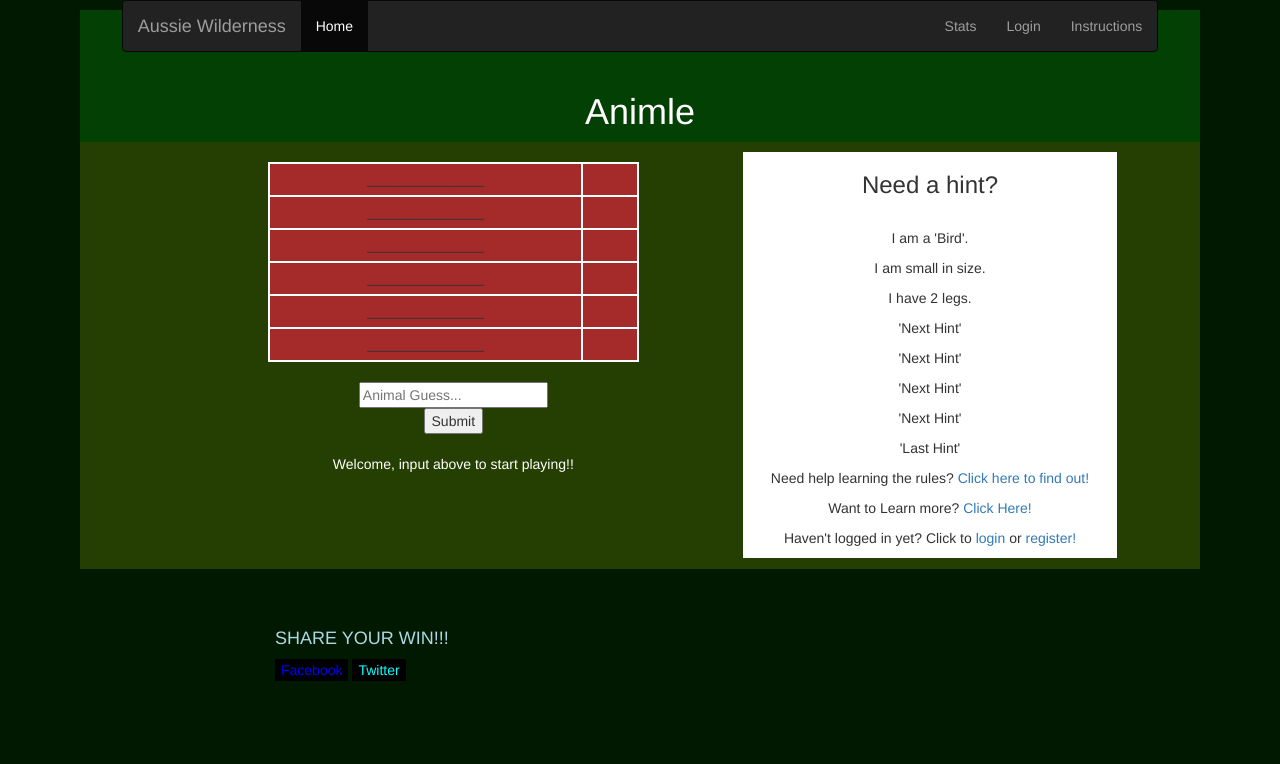
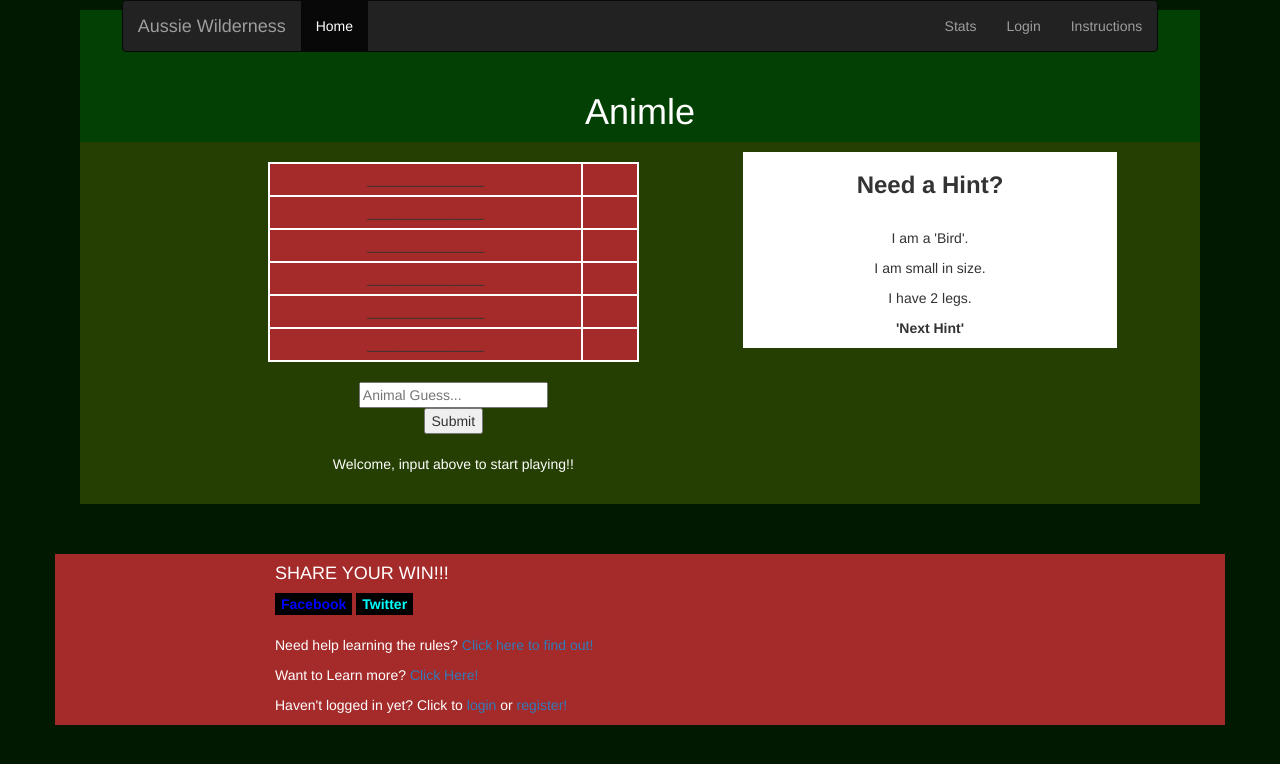
Before and after one commit to saphcarter/animle, a Flask app: page / in a window 1280 px wide. Shown: the top 764 px of the page. Run offline with Flask 2, Linux system fonts and the light colour scheme; some libraries are stand-ins or nearby versions.

Commit message:
complete functionality of game other than user stats

```diff
--- a/flask_app/app/static/homePage.js
+++ b/flask_app/app/static/homePage.js
@@ -1,4 +1,5 @@
 let guessNum = 0;
+let previousGuesses = [];
 
 // Creates table 6 rows x 2 columns
 function loadFunction() {
@@ -43,57 +44,79 @@ function loadFunction() {
 function rowInputer() {
     var table = document.getElementById("guessTable");
     let inputWord = document.getElementById("wordInputs").elements["guessWord"].value;
+    guessNum += 1;
+
+
 
     if (inputWord.length == 0) {
         alert("You need to guess an Animal!!");
+        document.getElementById("wordInputs").elements["guessWord"].value = '';
     }
      else if (Names.includes(inputWord) == false) {
         alert("Input is not an Australian animal in this game!!");
+        document.getElementById("wordInputs").elements["guessWord"].value = '';
+    }
+    else if (previousGuesses.includes(inputWord.toUpperCase()) == true){
+        alert("You have already guessed this animal.");
+        document.getElementById("wordInputs").elements["guessWord"].value = '';
     }
 
     else {
-        let currentInputId = "row" + guessNum + "col0";
+        //Inputs users guess into table and updates guesses remaining
+        previousGuesses.push(inputWord.toUpperCase())
+        let currentInputId = "row" + (guessNum-1) + "col0";
         let tableInput = document.getElementById(currentInputId);
         tableInput.innerHTML = inputWord.toUpperCase();
 
-        let markingInputId = "row" + guessNum + "col1";
+        let markingInputId = "row" + (guessNum-1) + "col1";
         let markingInput = document.getElementById(markingInputId);
 
         let formSection = document.getElementById("wordInputs");
-        document.getElementById("finalMessage").innerHTML = "You have " + (5-guessNum) + " guesses remaining!"
+        document.getElementById("finalMessage").innerHTML = "You have " + (6-guessNum) + " guesses remaining!"
         document.getElementById("wordInputs").elements["guessWord"].value = '';
 
+        //If user guesses correctly:
         if (inputWord.toUpperCase() == target.toUpperCase()) {
-            document.getElementById("row" + guessNum + "col1").style.backgroundColor = 'green';
-            document.getElementById("row" + guessNum + "col0").style.backgroundColor = 'green';
+            document.getElementById("row" + (guessNum-1) + "col1").style.backgroundColor = 'green';
+            document.getElementById("row" + (guessNum-1) + "col0").style.backgroundColor = 'green';
             document.getElementById("finalMessage").innerHTML = "Congrats you got it correct!!";
             formSection.style.display = "none";
             markingInput.innerHTML = "&#10003";
+            //post guessNum variable
 
-            for (let h=guessNum+1;h<6;h++) {
-                document.getElementById("row" + (h) + "col1").style.backgroundColor = 'green';
-                document.getElementById("row" + (h) + "col0").style.backgroundColor = 'green';
-                document.getElementById("row" + (h) + "col0").innerHTML = "&#10003  " + "&#10003  " + "&#10003  " + "&#10003  ";
-                document.getElementById("row" + (h) + "col1").innerHTML = "&#10003";
-                hintsInputer()
+            //Making remaining rows green
+            if (guessNum != 6) {
+                for (let h=guessNum;h<6;h++) {
+                    document.getElementById("row" + (h) + "col1").style.backgroundColor = 'green';
+                    document.getElementById("row" + (h) + "col0").style.backgroundColor = 'green';
+                    document.getElementById("row" + (h) + "col0").innerHTML = "&#10003  " + "&#10003  " + "&#10003  " + "&#10003  ";
+                    document.getElementById("row" + (h) + "col1").innerHTML = "&#10003";
+                    console.log(guessNum);
+                }
+            }
 
+            //Implementing the rest of the hints
+            for (let i=guessNum; i<7; i++){
+                document.getElementById("hint"+(i+3)).style.display = "block";
+                hintsInputer(i)
             }
+
+
         }
-        else if ((guessNum == 5) && (inputWord != target)) {
-            document.getElementById("row" + guessNum + "col1").style.backgroundColor = 'grey';
-            document.getElementById("row" + guessNum + "col0").style.backgroundColor = 'grey';
+        else if ((guessNum == 6) && (inputWord != target)) {
+            document.getElementById("row" + (guessNum-1) + "col1").style.backgroundColor = 'grey';
+            document.getElementById("row" + (guessNum-1) + "col0").style.backgroundColor = 'grey';
             markingInput.innerHTML = "&#10060";
             formSection.style.display = "none";
             document.getElementById("finalMessage").innerHTML = "Sorry you have run out of guesses :( <br> The answer was: '"+target.toUpperCase()+"'";
         }
         else if (inputWord.toUpperCase() != target.toUpperCase()){
-            document.getElementById("row" + guessNum + "col1").style.backgroundColor = 'grey';
-            document.getElementById("row" + guessNum + "col0").style.backgroundColor = 'grey';
+            document.getElementById("row" + (guessNum-1) + "col1").style.backgroundColor = 'grey';
+            document.getElementById("row" + (guessNum-1) + "col0").style.backgroundColor = 'grey';
             markingInput.innerHTML = "&#10060";
             hintsInputer(guessNum);
+            document.getElementById("hint"+(guessNum+4)).style.display = "block";
         }
-
-        guessNum += 1;
     }
 }
 
@@ -135,48 +158,48 @@ function autocomplete(inp, arr) {
 
 function hintsInputer(guessNumber){
 
-    if (guessNumber==0) {
-        document.getElementById("hint" + (guessNumber + 4)).innerHTML = "Hint " + (guessNumber + 4) + ":" + " I live in a '" + Climate[index] + "' climate.";
+    if (guessNumber==1) {
+        document.getElementById("hint" + (guessNumber + 3)).innerHTML = "I live in a '" + Climate[index] + "' climate.";
     }
-    else if (guessNumber==1) {
+    else if (guessNumber==2) {
         if (Tail[index] == true) {
-            document.getElementById("hint" + (guessNumber + 4)).innerHTML = "Hint " + (guessNumber + 4) + ":" + " I have a tail.";
+            document.getElementById("hint" + (guessNumber + 3)).innerHTML = "I have a tail.";
         }
         else {
-            document.getElementById("hint" + (guessNumber + 4)).innerHTML = "Hint " + (guessNumber + 4) + ":" + " I DON'T have a tail.";
-        }
-        }
-
-    else if (guessNumber==2) {
-        if (Wings[index] == true) {
-            document.getElementById("hint" + (guessNumber + 4)).innerHTML = "Hint " + (guessNumber + 4) + ":" + " I have wings.";
-        }
-        else {
-            document.getElementById("hint" + (guessNumber + 4)).innerHTML = "Hint " + (guessNumber + 4) + ":" + " I DON'T have wings.";
+            document.getElementById("hint" + (guessNumber + 3)).innerHTML = "I DON'T have a tail.";
         }
         }
 
     else if (guessNumber==3) {
-        if (Flippers[index] == true) {
-            document.getElementById("hint" + (guessNumber + 4)).innerHTML = "Hint " + (guessNumber + 4) + ":" + " I have a fins or flippers.";
+        if (Wings[index] == true) {
+            document.getElementById("hint" + (guessNumber + 3)).innerHTML = "I have wings.";
         }
         else {
-            document.getElementById("hint" + (guessNumber + 4)).innerHTML = "Hint " + (guessNumber + 4) + ":" + " I DON'T have fins or flippers.";
+            document.getElementById("hint" + (guessNumber + 3)).innerHTML = "I DON'T have wings.";
         }
         }
 
     else if (guessNumber==4) {
+        if (Flippers[index] == true) {
+            document.getElementById("hint" + (guessNumber + 3)).innerHTML = "I have a fins or flippers.";
+        }
+        else {
+            document.getElementById("hint" + (guessNumber + 3)).innerHTML = "I DON'T have fins or flippers.";
+        }
+        }
+
+    else if (guessNumber==5) {
         if (Endangered[index] == 'CE') {
-            document.getElementById("hint" + (guessNumber + 4)).innerHTML = "Hint " + (guessNumber + 4) + ":" + " My population is critically endangered.";
+            document.getElementById("hint" + (guessNumber + 3)).innerHTML = "My population is critically endangered.";
         }
         else if (Endangered[index] == 'LC') {
-            document.getElementById("hint" + (guessNumber + 4)).innerHTML = "Hint " + (guessNumber + 4) + ":" + " My population is of least concern.";
+            document.getElementById("hint" + (guessNumber + 3)).innerHTML = "My population is of least concern.";
         }
         else if (Endangered[index] == 'VU') {
-            document.getElementById("hint" + (guessNumber + 4)).innerHTML = "Hint " + (guessNumber + 4) + ":" + " My population is vulnerable.";
+            document.getElementById("hint" + (guessNumber + 3)).innerHTML = "My population is vulnerable.";
         }
         else if (Endangered[index] == 'EN') {
-            document.getElementById("hint" + (guessNumber + 4)).innerHTML = "Hint " + (guessNumber + 4) + ":" + " My population is endangered.";
+            document.getElementById("hint" + (guessNumber + 3)).innerHTML = "My population is endangered.";
         }
     }
  }
@@ -213,6 +236,7 @@ function hintsInitiator(){
 
 }
 
+//Shortcut for database - as ran out of time to completely implement database
 var Names = ['Woylie', 'Southern Snapping Turtle', 'Hawksbill Turtle', 'Grey Nurse Shark', 'Sawfish', 'Mountain Pygmy Possum', 'Regent Honey Eater', 'Western Brown Snake', 'Red Kangaroo', 'Koala', 'Rock Wallaby', 'Wombat', 'Wedge Tailed Eagle', 'Pelican', 'Funnel Web Spider', 'Brush Tail Possum ', 'Echidna', 'Numbat', 'Emu', 'Western Australian Dhufish', 'Platapus', 'Sea Gull', 'Whale Shark', 'Dingo', 'Little Penguin', 'Quokka', 'Salt water Crocodile', 'Tasmanian Devil', 'Green Tree Frog', 'Frill Necked Lizard', 'Blue Tongued Lizard', 'Taipan', 'Cassowary', 'Goanna', 'Bilby', 'Kookaburra', 'Dugong', 'Gang Gang Cockatoo'];
 var Classification = ['Mammal', 'Reptile', 'Reptile', 'Fish', 'Fish', 'Mammal', 'Bird', 'Reptile', 'Mammal', 'Mammal', 'Mammal', 'Mammal', 'Bird', 'Bird', 'Arachnid', 'Mammal', 'Mammal', 'Mammal', 'Bird', 'Fish', 'Mammal', 'Bird', 'Fish', 'Mammal', 'Bird', 'Bird', 'Reptile', 'Mammal', 'Reptile', 'Reptile', 'Reptile', 'Reptile', 'Bird', 'Reptile', 'Mammal', 'Bird', 'Mammal', 'Bird'];
 var Tail = [true, true, true, true, true, true, true, true, true, false, true, true, true, true, false, true, true, true, true, true, true, true, true, true, true, true, true, true, true, true, true, true, true, true, true, true, true, true];
--- a/flask_app/app/static/styles/homePage.css
+++ b/flask_app/app/static/styles/homePage.css
@@ -7,12 +7,12 @@ body {
     background-color: white;
 }
 
-.h1 {
+h1 {
     color: white
 }
 
-.h4 {
-    color: lightblue
+h4 {
+    color: white
 }
 
 .nav {
@@ -90,3 +90,11 @@ td, table {
 .autocomplete-items div:hover {
     background-color: #ded9d9;
 }
+
+#socialId{
+    background-color: brown;
+}
+
+p.social{
+    color:white;
+}
--- a/flask_app/app/templates/base.html
+++ b/flask_app/app/templates/base.html
@@ -72,22 +72,7 @@
     </section>
 
     {% block app_content %}{% endblock %}
-
-	<section class = "Social Footer">
-		<div class = "container">
-			<div class = "col-md-2"></div>
-			<div class = "col-md-8">
-				<footer>
-					<div class="social">
-                        <h4 style="color: lightblue">SHARE YOUR WIN!!!</h4>
-                        <button id = "Facebook" style = "color: blue; background-color: black; border: whitesmoke;"><a href="https://www.facebook.com/sharer/sharer.php?u=http://127.0.0.1:5000/gamepage" target="_blank" style = "color: blue; background-color:black;">Facebook</a></button>
-
-                        <button id = "Twitter", style = "color: lightblue; background-color: black; border: whitesmoke"><a href="https://twitter.com/intent/tweet" style = "color: cyan; background-color:black;">Twitter</a></button>
-					</div>
-				</nav>
-			</div>
-		<div class="col-md-1"></div>
-	</section>
+    {% block social_content %}{% endblock %}
     {% endblock %}
 
 </body>
--- a/flask_app/app/templates/gamepage.html
+++ b/flask_app/app/templates/gamepage.html
@@ -28,18 +28,17 @@
             </div>
 
             <div class = "col-md-4" id = "game_hints">
-                <h3>Need a hint?</h3><br>
-                <p id="hint1">Hint 1:**hint from database**</p>
-                <p id="hint2">Hint 2:**hint from database**</p>
-                <p id="hint3">Hint 3:**hint from database**</p>
-                <p id="hint4">'Next Hint'</p>
-                <p id="hint5">'Next Hint'</p>
-                <p id="hint6">'Next Hint'</p>
-                <p id="hint7">'Next Hint'</p>
-                <p id="hint8">'Last Hint'</p>
-                <p >Need help learning the rules? <a href="{{ url_for('instructions') }}">Click here to find out!</a></p>
-                <p>Want to Learn more? <a href="https://www.natureaustralia.org.au/what-we-do/our-priorities/wildlife/wildlife-stories/australias-endangered-animals/">Click Here!</a></p>
-                <p >Haven't logged in yet? Click to <a href="{{ url_for('login') }}">login</a> or <a href="{{ url_for('register') }}">register!</a></p>
+                <h3><strong>Need a Hint?</strong></h3><br>
+
+
+                <p id="hint1">'Initial Hint'</p>
+                <p id="hint2">'Initial Hint'</p>
+                <p id="hint3">'Initial Hint'</p>
+                <p id="hint4"><strong>'Next Hint'</strong></p>
+                <p id="hint5" style="display:None"><strong>'Next Hint'</strong></p>
+                <p id="hint6" style="display:None"><strong>'Next Hint'</strong></p>
+                <p id="hint7" style="display:None"><strong>'Next Hint'</strong></p>
+                <p id="hint8" style="display:None"><strong>'Last Hint'</strong></p>
             </div>
             <div class = "col-md-1"></div>
         </div>
@@ -52,3 +51,24 @@
 </section>
 
 {% endblock %}
+{% block social_content %}
+
+<section class = "Social_Footer">
+    <div class = "container" id="socialId">
+        <div class = "col-md-2"></div>
+        <div class = "col-md-8">
+            <footer>
+                <div class="social">
+                    <h4>SHARE YOUR WIN!!!</h4>
+                    <button id = "Facebook" style = "color: blue; background-color: black; border: whitesmoke;"><a href="https://www.facebook.com/sharer/sharer.php?u=http://127.0.0.1:5000/gamepage" target="_blank" style = "color: blue; background-color:black;"><strong>Facebook</strong></a></button>
+                    <button id = "Twitter", style = "color: lightblue; background-color: black; border: whitesmoke"><a href="https://twitter.com/intent/tweet" style = "color: cyan; background-color:black;"><strong>Twitter</strong></a></button>
+                    <br><br>
+                    <p class="social">Need help learning the rules? <a href="{{ url_for('instructions') }}">Click here to find out!</a></p>
+                    <p class="social">Want to Learn more? <a href="https://www.natureaustralia.org.au/what-we-do/our-priorities/wildlife/wildlife-stories/australias-endangered-animals/">Click Here!</a></p>
+                    <p class="social">Haven't logged in yet? Click to <a href="{{ url_for('login') }}">login</a> or <a href="{{ url_for('register') }}">register!</a></p>
+                </div>
+            </nav>
+        </div>
+    <div class="col-md-2"></div>
+</section>
+{% endblock %}
```
